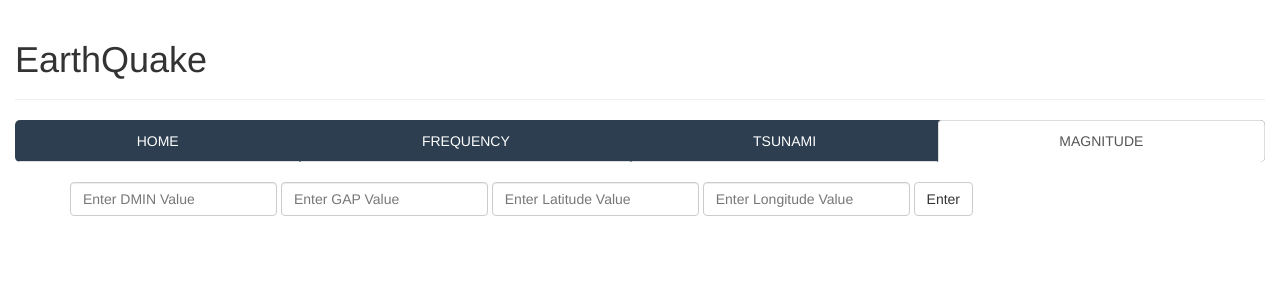
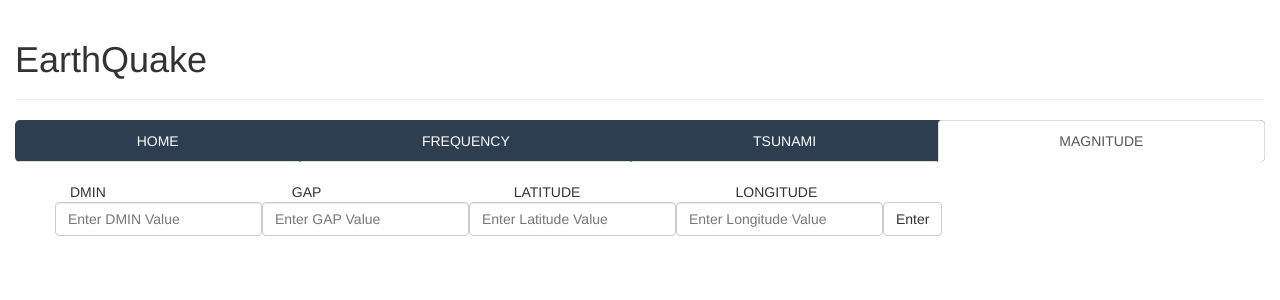
Before and after one commit to compmaxxx/DM-EarthQuake, a PHP site: page /predictMag.php in a window 1280 px wide. Shown: the top 300 px of the page. Run offline with PHP 8.4, Linux system fonts and the light colour scheme.

Commit message:
แก้ ส่วนหัว

```diff
--- a/predictMag.php
+++ b/predictMag.php
@@ -4,12 +4,19 @@
 
 <form action="magRegression.php" class="form-inline" role="form">
 	<div class="form-group">
-		<input class="form-control" name="dmin" type="number" min="0" max="44.507" step="any" placeholder="Enter DMIN Value">
-		<input class="form-control" name="gap" type="number" min="10" max="356.4" step="any" placeholder="Enter GAP Value">
-		<input class="form-control" name="lat" type="number" min="-90" max="90" step="any" placeholder="Enter Latitude Value">
-		<input class="form-control" name="lng" type="number" min="-180" max="180" step="any" placeholder="Enter Longitude Value">
+		<div class="row">
+  			<div class="col-lg-3">DMIN</div>
+  			<div class="col-lg-3">GAP</div>
+  			<div class="col-lg-3">LATITUDE</div>
+  			<div class="col-lg-3">LONGITUDE</div>
+		<br>
+		<input class="form-control col-lg-3" name="dmin" type="number" min="0" max="44.507" step="any" placeholder="Enter DMIN Value">
+		<input class="form-control col-lg-3" name="gap" type="number" min="10" max="356.4" step="any" placeholder="Enter GAP Value">
+		<input class="form-control col-lg-3" name="lat" type="number" min="-90" max="90" step="any" placeholder="Enter Latitude Value">
+		<input class="form-control col-lg-3" name="lng" type="number" min="-180" max="180" step="any" placeholder="Enter Longitude Value">
 
-	<button name="enter" type="submit" class="btn btn-default">Enter</button>
+		<button name="enter" type="submit" class="btn btn-default">Enter</button>
+		</div>
 	</div>
 </form>
 
```
